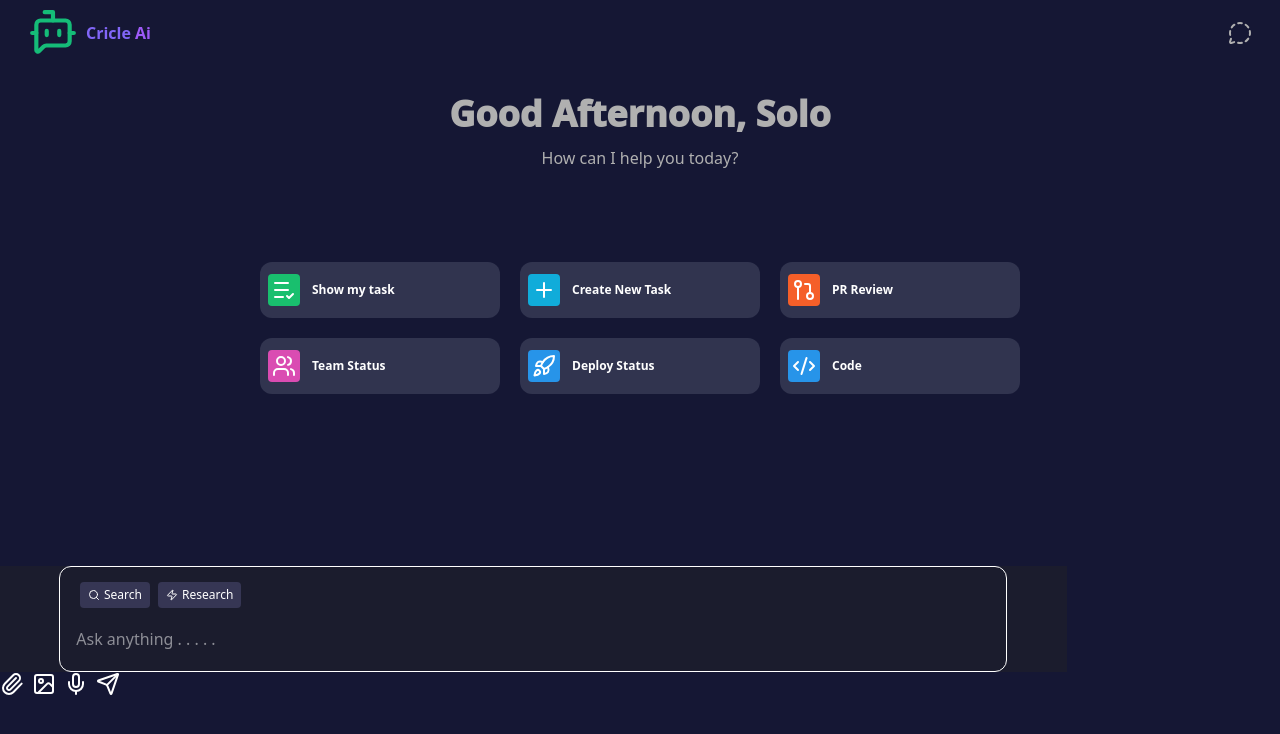
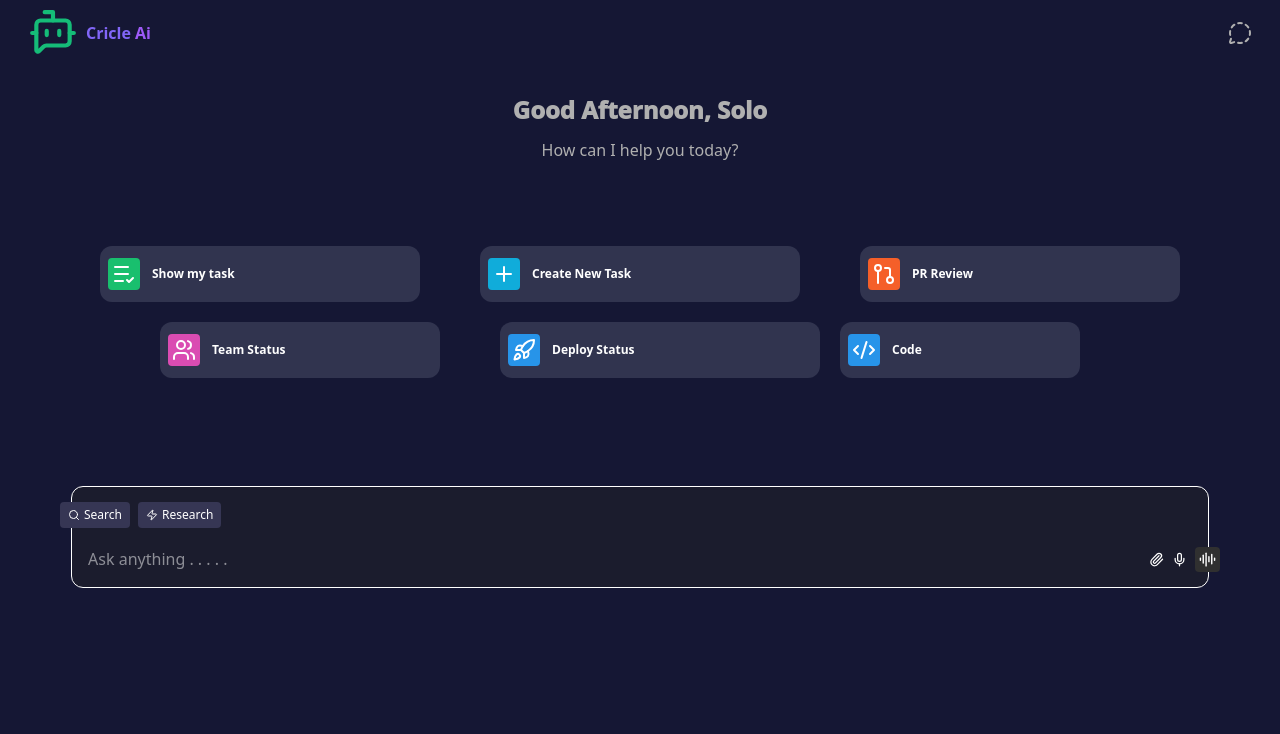
Before and after one commit to faris-dm/Ai_landingPage, a React (Vite) app: page / in a window 1280 px wide. Shown: the top 734 px of the page. Built offline with nearby package versions, Linux system fonts and the light colour scheme.

Commit message:
responsiness

```diff
--- a/src/pages/Box.jsx
+++ b/src/pages/Box.jsx
@@ -4,7 +4,7 @@ function Box({ icons, text }) {
   return (
     <>
       <div className="flex justify-center  ">
-        <div className="flex items-center gap-3 w-60 px-2 py-3  rounded-xl  bg-[#31344F] text-[#fff]  ">
+        <div className="flex items-center gap-3 w-60 md:w-55 lg:w-80 px-2 py-3  rounded-xl  bg-[#31344F] text-[#fff]  ">
           <div className="rounded-xl">{icons}</div>
           <p className="text-xs font-bold">{text}</p>
         </div>
--- a/src/pages/Landing.jsx
+++ b/src/pages/Landing.jsx
@@ -17,14 +17,14 @@ function Landing() {
               </h3>
             </div>
 
-            {/*  tempo message */}
+            {/*  tempo message  good font1000/text-size-4xl*/}
             <div>
               <MessageCircleDashed className="text-[#B0B0B0]  cursor-pointer" />
             </div>
           </nav>
           <div className="text-center py-7">
             <div>
-              <h2 className="text-[#b0b0b0] text-4xl text-mono font-[1000] py-2">
+              <h2 className="text-[#b0b0b0] text-2xl text-mono font-[700] sm:font-[800] md:font-[1000] py-2">
                 Good Afternoon, Solo
               </h2>
               <p className="text-[#b0b0b0] py-1 pb-3 font-sans">
--- a/src/pages/MainBox.jsx
+++ b/src/pages/MainBox.jsx
@@ -11,8 +11,8 @@ import {
 function MainBox() {
   return (
     <>
-      <div className="flex justify-center  flex-wrap p-3 mt-8 mb-[10rem]">
-        <div className="grid grid-cols-3 gap-5   ">
+      <div className="flex justify-center  flex-wrap p-3 mt-6 mb-[6rem]">
+        <div className="grid grid-cols-2 gap-5 px-2 md:grid-cols-3 lg:grid-cols-3">
           <Box
             icons={
               <div className="bg-[#19BF6E] p-1 rounded">
@@ -21,6 +21,7 @@ function MainBox() {
             }
             text="Show my task"
           />
+          <div className="">
             <Box
               icons={
                 <div className="bg-[#10ACDA] p-1 rounded">
@@ -29,6 +30,7 @@ function MainBox() {
               }
               text="Create New Task"
             />
+          </div>
           <Box
             icons={
               <div className="bg-[#F55F29] p-1 rounded">
@@ -38,6 +40,7 @@ function MainBox() {
             }
             text="PR Review"
           />
+          <div className="md:w-90  lg:w-70 lg:ml-20">
             <Box
               icons={
                 <div className="bg-[#DA4CB2] rounded p-1">
@@ -47,7 +50,9 @@ function MainBox() {
               }
               text="Team Status"
             />
+          </div>
 
+          <div className="md:ml-15 lg:ml-10">
             <Box
               icons={
                 <div className="bg-[#2794E9] p-1 rounded">
@@ -57,6 +62,8 @@ function MainBox() {
               }
               text="Deploy Status"
             />
+          </div>
+          <div className="md:w-40 md:ml-6  lg:w-60  lg:mr-20 lg:ml-0">
             <Box
               icons={
                 <div className="bg-[#2794E9] p-1 rounded">
@@ -68,6 +75,7 @@ function MainBox() {
             />
           </div>
         </div>
+      </div>
     </>
   );
 }
--- a/src/pages/SearchPage.jsx
+++ b/src/pages/SearchPage.jsx
@@ -1,17 +1,25 @@
 import React from "react";
-import { Search, Image, Mic, Send, Zap, Paperclip } from "lucide-react";
+import {
+  Search,
+  AudioLines,
+  Image,
+  Mic,
+  Send,
+  Zap,
+  Paperclip,
+} from "lucide-react";
 
 function SearchPage() {
   return (
     <>
       <div>
-        <div className=" text-center  relative  w-5/6 md:80 mt-[3rem] bg-[#1B1C2D]">
+        <div className=" text-center  relative   mt-[5rem]  mb-2">
           <input
-            className="w-8/9 px-4 pt-15 pb-5  border border-silver-200 rounded-xl"
+            className=" px-4 pt-15 pb-4   border bg-[#1B1C2D] border-silver-200 rounded-xl w-8/9 "
             type="text"
             placeholder="Ask anything . . . . ."
           />
-          <div className="flex items-center gap-2 absolute  bottom-16 left-20">
+          <div className="flex items-center gap-2 absolute  bottom-15 left-12 sm:left-15">
             <div className="flex items-center gap-1   bg-[#363654] rounded  px-2 py-1 mt-2 ">
               <Search size={12} />
               <p className="text-[12px] text-silver-500">Search</p>
@@ -22,15 +30,16 @@ function SearchPage() {
               <p className="text-[12px]">Research</p>
             </div>
           </div>
+          <div className="flex items-center gap-2 absolute  bottom-4 right-12 sm:right-15">
+            <Paperclip size={15} />
+            <Mic size={15} />
+            <AudioLines className="bg-[#303030] rounded  p-1" size={25} />
+          </div>
+
+          {/*  voice */}
         </div>
 
         {/*  left side */}
-        <div className="flex items-center gap-2">
-          <Paperclip />
-          <Image />
-          <Mic />
-          <Send />
-        </div>
       </div>
     </>
   );
```
Lines whose indentation alone changed are shown as unchanged.
